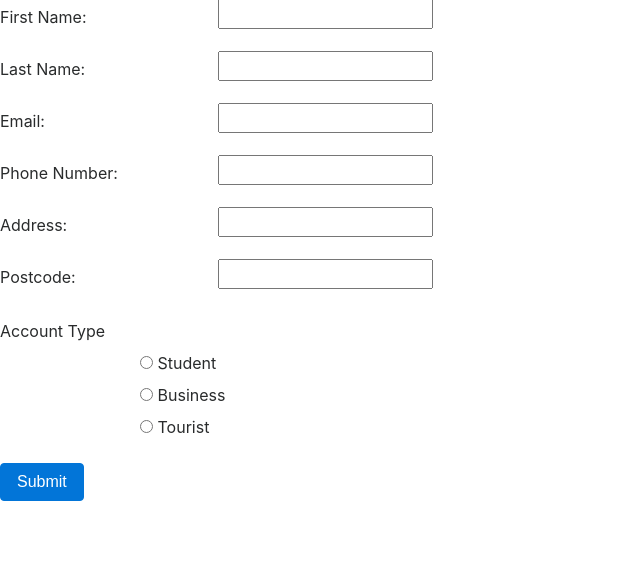
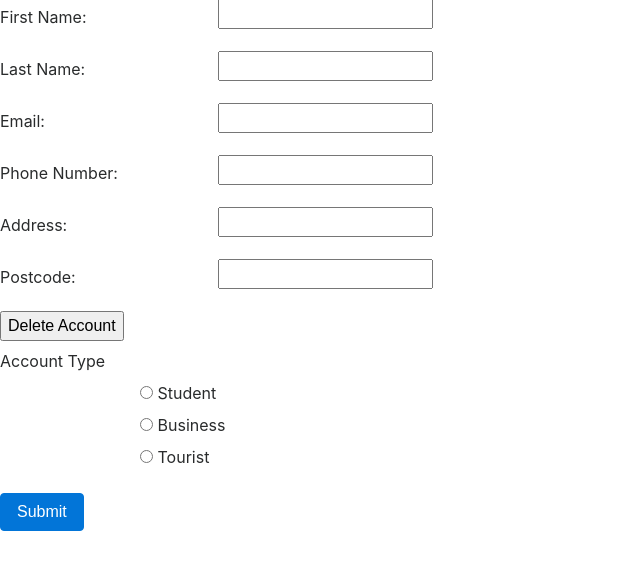
Before and after one commit to danieljee/IFB299-group45, a Django app: template ifb299/app/templates/EditAccount.html in a window 1280 px wide. Shown: the part 121-691 px from the top of the page, without its empty margins (0-640 px from the left). Run offline with Django 3.2, Linux system fonts and the light colour scheme; the template is opened without the code that fills it: most values are stand-ins (such as "Sample title", 1, 10 or a date in 2020); some libraries are stand-ins or nearby versions.

Commit message:
Update EditAccount.html

```diff
--- a/ifb299/app/templates/EditAccount.html
+++ b/ifb299/app/templates/EditAccount.html
@@ -51,6 +51,8 @@
 			  </div>
 			</div>
 
+			<button type="button" value={{ delete_profile }}class="btn btn">Delete Account</button>
+
 			<fieldset class="form-group row">
 			  <legend class="col-form-legend col-sm-2">Account Type</legend>
 			  <div style = "margin-left: 140px">
```
